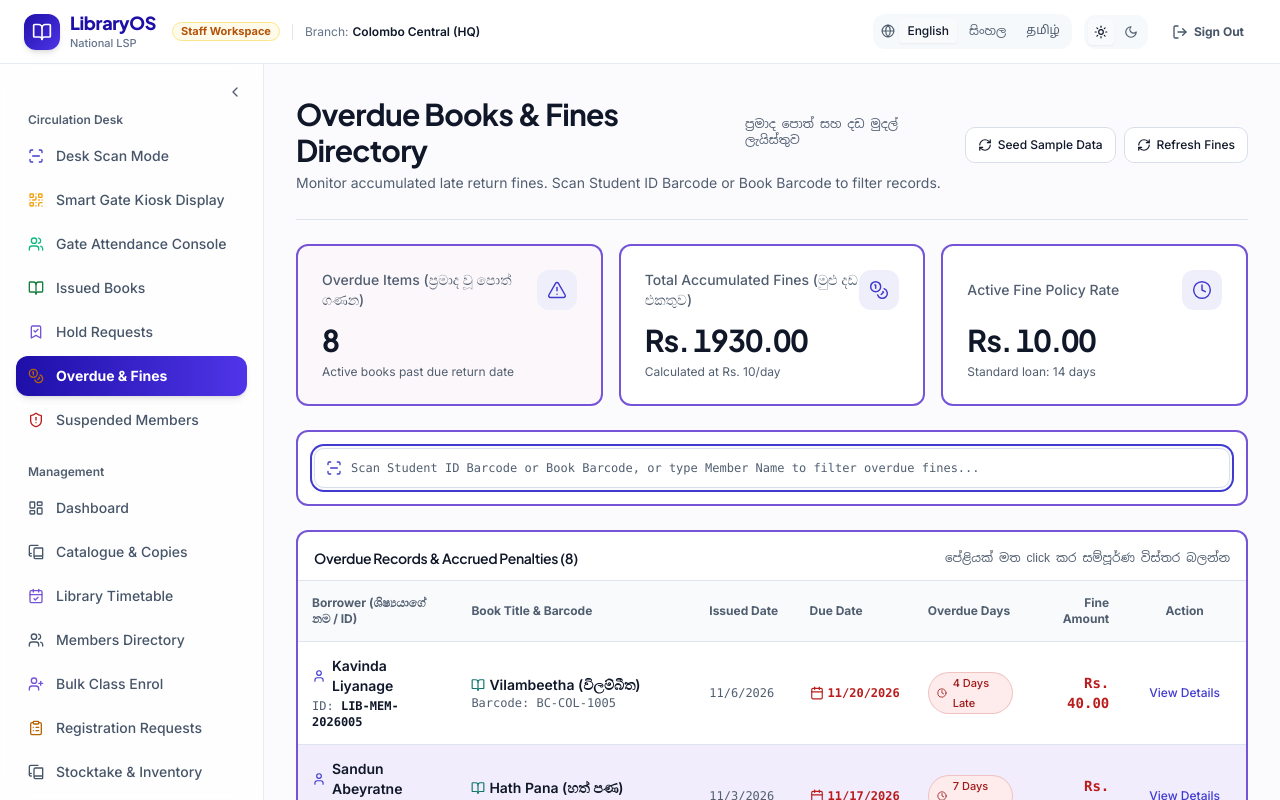
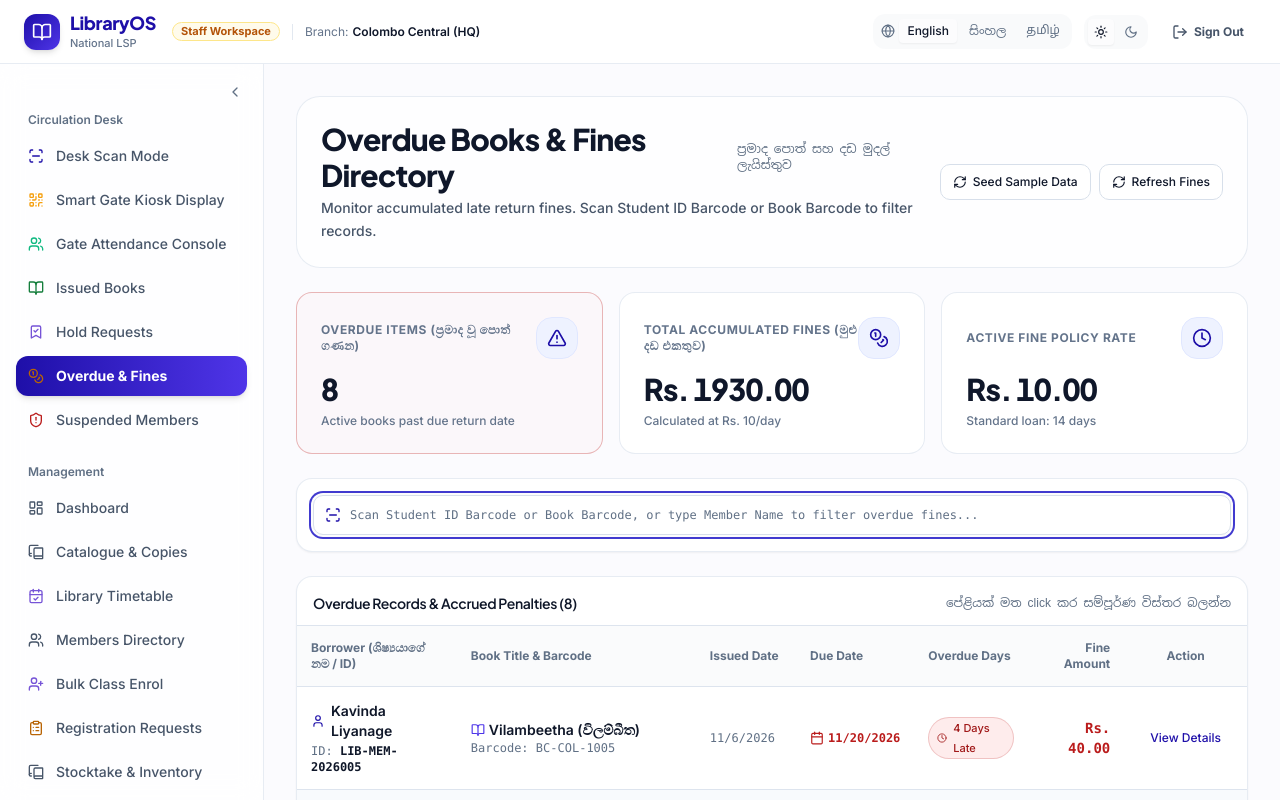
Before and after one commit to sandunawa/public-library-management-system, a React (Vite) app: page /staff/fines in a window 1280 px wide. Built offline with nearby package versions, Linux system fonts and the light colour scheme; no server answers.

Commit message:
feat(theme): unify all staff pages with landing page royal blue and clean white theme

```diff
--- a/src/components/ui/card.tsx
+++ b/src/components/ui/card.tsx
@@ -8,7 +8,7 @@ const Card = React.forwardRef<
   <div
     ref={ref}
     className={cn(
-      'rounded-xl border-2 border-[#7654D7] bg-card text-card-foreground shadow-card transition-all hover-border-blink',
+      'rounded-2xl border border-slate-200/80 bg-white text-slate-900 shadow-sm transition-all hover:border-[#1E0FA8]/40 hover:shadow-md',
       className
     )}
     {...props}
--- a/src/components/ui/page-header.tsx
+++ b/src/components/ui/page-header.tsx
@@ -19,20 +19,20 @@ export const PageHeader: React.FC<PageHeaderProps> = ({
   return (
     <div
       className={cn(
-        'flex flex-col gap-4 md:flex-row md:items-center md:justify-between pb-6 border-b border-border mb-6',
+        'flex flex-col gap-4 md:flex-row md:items-center md:justify-between p-6 rounded-3xl bg-white/80 backdrop-blur-md border border-slate-200/80 shadow-xs mb-6',
         className
       )}
       {...props}
     >
       <div className="space-y-1">
         <div className="flex items-center gap-3">
-          <h1 className="text-2xl font-bold tracking-tight text-foreground font-heading md:text-3xl">
+          <h1 className="text-2xl font-extrabold tracking-tight text-slate-900 font-heading md:text-3xl">
             {title}
           </h1>
           {badge}
         </div>
         {description && (
-          <p className="text-sm text-muted-foreground leading-relaxed max-w-3xl">
+          <p className="text-sm text-slate-600 leading-relaxed max-w-3xl font-medium">
             {description}
           </p>
         )}
--- a/src/components/ui/stat-card.tsx
+++ b/src/components/ui/stat-card.tsx
@@ -23,27 +23,27 @@ export const StatCard: React.FC<StatCardProps> = ({
   ...props
 }) => {
   return (
-    <Card className={cn('overflow-hidden', className)} {...props}>
+    <Card className={cn('overflow-hidden rounded-2xl bg-white border border-slate-200/80 shadow-xs hover:border-[#1E0FA8]/50 hover:shadow-md transition-all group', className)} {...props}>
       <CardContent className="p-6">
         <div className="flex items-center justify-between">
-          <p className="text-sm font-medium text-muted-foreground">{title}</p>
+          <p className="text-xs font-bold uppercase tracking-wider text-slate-500">{title}</p>
           {Icon && (
-            <div className="p-2.5 rounded-lg bg-primary-soft text-primary">
-              <Icon className="w-5 h-5 stroke-[1.75]" />
+            <div className="p-2.5 rounded-2xl bg-indigo-50 text-[#1E0FA8] border border-indigo-100 group-hover:scale-105 transition-transform shadow-xs">
+              <Icon className="w-5 h-5 stroke-[2]" />
             </div>
           )}
         </div>
         <div className="mt-3">
-          <div className="text-2xl sm:text-3xl font-bold tracking-tight text-foreground font-heading tabular-nums">
+          <div className="text-2xl sm:text-3xl font-extrabold tracking-tight text-slate-900 font-heading tabular-nums">
             {value}
           </div>
           {(subtitle || trend) && (
-            <div className="flex items-center gap-2 mt-1.5 text-xs text-muted-foreground">
+            <div className="flex items-center gap-2 mt-1.5 text-xs text-slate-500 font-medium">
               {trend && (
                 <span
                   className={cn(
-                    'font-medium',
-                    trendPositive ? 'text-success' : 'text-danger'
+                    'font-bold',
+                    trendPositive ? 'text-emerald-600' : 'text-rose-600'
                   )}
                 >
                   {trend}
--- a/src/styles/index.css
+++ b/src/styles/index.css
@@ -13,27 +13,27 @@
    * Text-2 (Muted): Slate #475569 (215 16% 35%)
    */
   :root {
-    --background: 210 40% 98%;
+    --background: 240 25% 99%; /* #FBFBFE Crisp Landing Page Background */
     --foreground: 222 47% 11%;
     --card: 0 0% 100%;
     --card-foreground: 222 47% 11%;
     --popover: 0 0% 100%;
     --popover-foreground: 222 47% 11%;
-    --primary: 243 61% 52%; /* Deep Indigo #4338CA */
+    --primary: 246 84% 36%; /* Royal Blue #1E0FA8 (Landing Theme) */
     --primary-foreground: 0 0% 100%;
-    --primary-hover: 244 55% 42%; /* #3730A3 */
-    --primary-soft: 240 60% 96%;
-    --primary-soft-foreground: 243 61% 42%;
+    --primary-hover: 248 80% 56%; /* #4F35E8 */
+    --primary-soft: 240 60% 97%;
+    --primary-soft-foreground: 246 84% 36%;
 
-    --secondary: 175 77% 26%; /* Teal #0F766E */
+    --secondary: 248 80% 56%; /* Indigo #4F35E8 */
     --secondary-foreground: 0 0% 100%;
-    --secondary-soft: 173 58% 95%;
-    --secondary-soft-foreground: 175 77% 23%;
+    --secondary-soft: 240 60% 97%;
+    --secondary-soft-foreground: 246 84% 36%;
 
-    --muted: 210 40% 96.1%;
-    --muted-foreground: 215 16% 38%;
-    --accent: 240 60% 96%;
-    --accent-foreground: 243 61% 42%;
+    --muted: 220 20% 97%;
+    --muted-foreground: 215 16% 45%;
+    --accent: 240 60% 97%;
+    --accent-foreground: 246 84% 36%;
 
     --destructive: 0 72% 51%; /* #DC2626 */
     --destructive-foreground: 0 0% 100%;
@@ -391,11 +391,11 @@ table tbody tr:nth-child(odd) {
 }
 
 table tbody tr:nth-child(even) {
-  background-color: #F1EDFC !important; /* Soft distinct purple tint */
+  background-color: #F8FAFD !important; /* Soft distinct pure blue tint matching landing theme */
 }
 
 table tbody tr:hover {
-  background-color: #E6DEF9 !important; /* Rich hover highlight */
+  background-color: #EFF4FE !important; /* Rich light blue hover highlight */
 }
 
 /* Dark mode dual colors */
```
